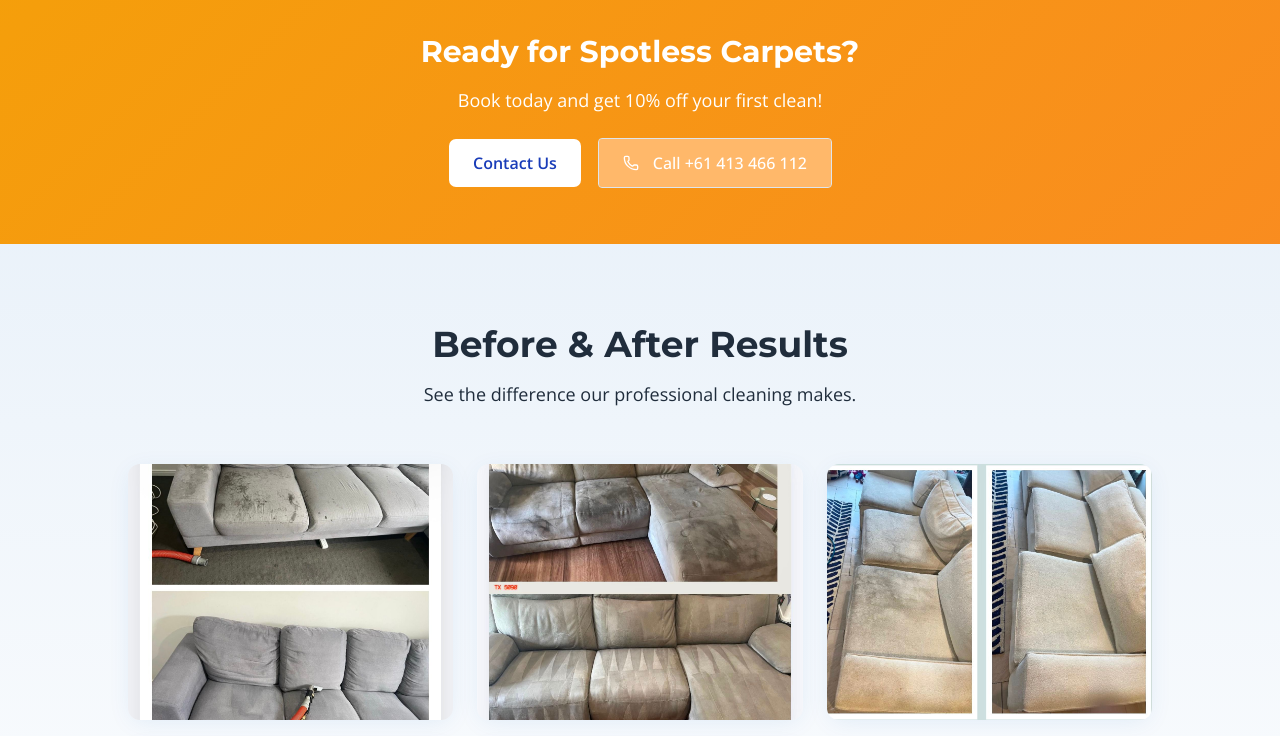
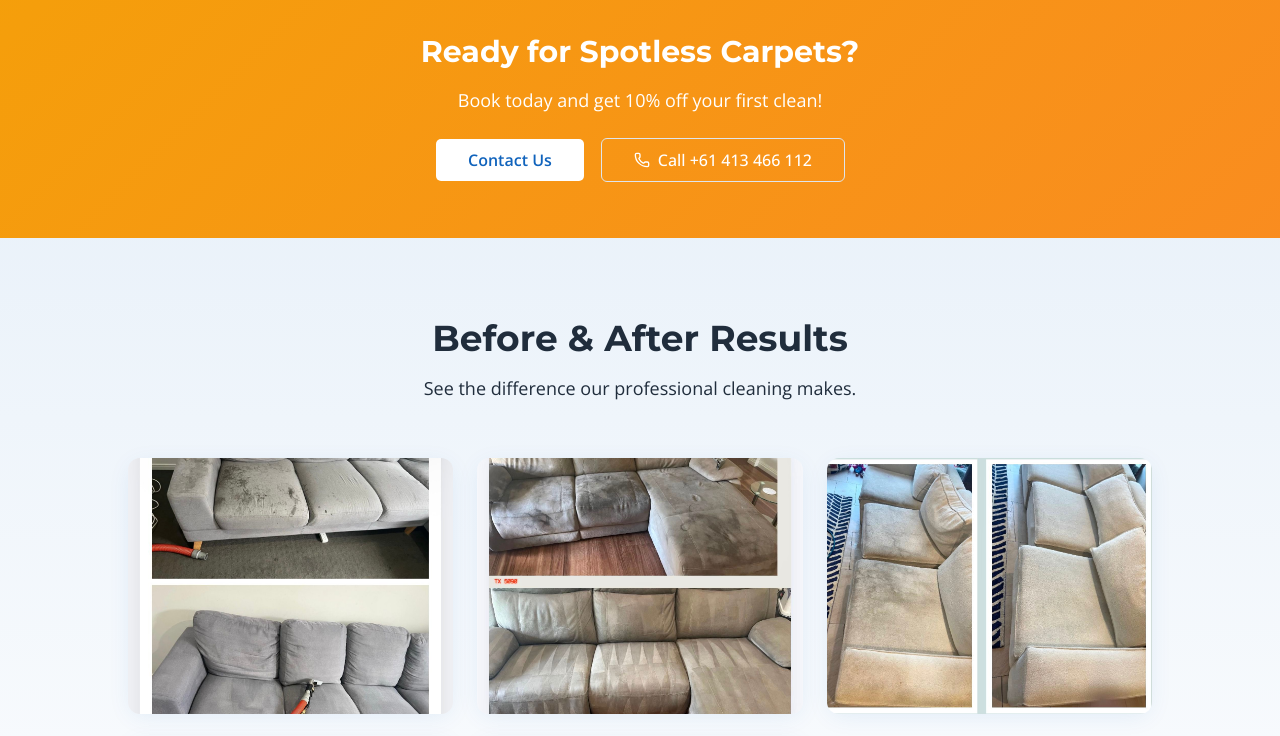
Before and after one commit to Babita2023/hobart-carpet-cleaning, a Next.js app: page / in a window 1280 px wide. Shown: the part 3000-3736 px from the top of the page. Built offline with nearby package versions, Linux system fonts and the light colour scheme.

Commit message:
Add some styles

```diff
--- a/src/app/globals.css
+++ b/src/app/globals.css
@@ -112,6 +112,10 @@ h1, h2, h3, h4, h5, h6 {
   background-color:hsl(var(--primary));
 }
 
+.bg-primary-foreground{
+  background-color: hsl(var(--primary-foreground));
+}
+
  .bg-secondary {
   background-color: hsl(var(--secondary));
 }
--- a/src/components/CTABanner.jsx
+++ b/src/components/CTABanner.jsx
@@ -2,30 +2,20 @@ import { Button } from "@/components/ui/button";
 import { Phone } from "lucide-react";
 
 const CTABanner = () => (
-  <section className="py-14 cta-gradient">
+   <section className="py-14 cta-gradient">
     <div className="container mx-auto px-4 text-center">
-      <h2 className="text-2xl md:text-3xl font-heading font-bold text-white mb-4">
+      <h2 className="text-2xl md:text-3xl font-heading font-bold text-accent-foreground mb-4">
         Ready for Spotless Carpets?
       </h2>
-      <p className="text-white mb-6 text-lg">Book today and get 10% off your first clean!</p>
-      {/* <div className="flex flex-col sm:flex-row gap-4 justify-center">
-        <Button variant="hero" size="lg" className="text-base " asChild>
+      <p className="text-accent-foreground  mb-6 text-lg">Book today and get 10% off your first clean!</p>
+      <div className="flex flex-col sm:flex-row gap-4 justify-center">
+        <Button variant="hero" size="lg" className="text-base" asChild>
           <a href="#contact">Contact Us</a>
         </Button>
-        <Button variant="outline" size="lg" className="text-base border-accent-foreground/30 text-accent-foreground bg-accent-foreground/40 hover:bg-accent-foreground/10" asChild>
-          <a href="tel:0413466112"><Phone className="w-5 h-5 mr-2" /> Call +61 413 466 112</a>
-        </Button>
-      </div> */}
-
-       <div className="flex flex-col sm:flex-row gap-4 justify-center">
-        <Button variant="hero" size="lg" className="text-base bg-white p-6 text-blue-800" asChild>
-          <a href="#contact">Contact Us</a>
-        </Button>
-        <Button variant="outline" size="lg" className="text-base border-accent-foreground/30 text-accent-foreground bg-accent-foreground/40 hover:bg-accent-foreground/10 border  bg-orange-300 hover:bg-orange-400 text-white p-6 rounded" asChild>
+        <Button variant="outline" size="lg" className="text-base border-accent-foreground  text-accent-foreground bg-accent-foreground  hover:bg-accent-foreground" asChild>
           <a href="tel:0413466112"><Phone className="w-5 h-5 mr-2" /> Call +61 413 466 112</a>
         </Button>
       </div>
-
     </div>
   </section>
 );
--- a/src/components/ui/button.jsx
+++ b/src/components/ui/button.jsx
@@ -9,31 +9,20 @@ const buttonVariants = cva(
   {
     variants: {
       variant: {
-        default: "bg-primary text-primary-foreground [a]:hover:bg-primary/80",
-        outline:
-          "border-border bg-background hover:bg-muted hover:text-foreground aria-expanded:bg-muted aria-expanded:text-foreground dark:border-input dark:bg-input/30 dark:hover:bg-input/50",
-        secondary:
-          "bg-secondary text-secondary-foreground hover:bg-secondary/80 aria-expanded:bg-secondary aria-expanded:text-secondary-foreground",
-        ghost:
-          "hover:bg-muted hover:text-foreground aria-expanded:bg-muted aria-expanded:text-foreground dark:hover:bg-muted/50",
-        destructive:
-          "bg-destructive/10 text-destructive hover:bg-destructive/20 focus-visible:border-destructive/40 focus-visible:ring-destructive/20 dark:bg-destructive/20 dark:hover:bg-destructive/30 dark:focus-visible:ring-destructive/40",
-         cta: "cta-gradient text-accent-foreground font-semibold shadow-cta hover:brightness-110 transition-all",
-        hero: "bg-primary-foreground text-primary font-semibold hover:bg-primary-foreground/90",
-          link: "text-primary underline-offset-4 hover:underline",
+       default: "bg-primary text-primary-foreground hover:bg-primary hover:opacity-90",
+        destructive: "bg-destructive text-destructive-foreground hover:bg-destructive/90",
+        outline: "border border-input bg-background hover:bg-accent hover:text-accent-foreground ",
+        secondary: "bg-secondary text-secondary-foreground hover:bg-secondary/80",
+        ghost: "hover:bg-accent hover:text-accent-foreground",
+        link: "text-primary underline-offset-4 hover:underline",
+        cta: "cta-gradient text-accent-foreground font-semibold shadow-cta hover:brightness-110 transition-all",
+        hero: "bg-primary-foreground text-primary font-semibold hover:bg-primary-foreground hover:opacity-90",
       },
       size: {
-        default:
-          "h-8 gap-1.5 px-2.5 has-data-[icon=inline-end]:pr-2 has-data-[icon=inline-start]:pl-2",
-        xs: "h-6 gap-1 rounded-[min(var(--radius-md),10px)] px-2 text-xs in-data-[slot=button-group]:rounded-lg has-data-[icon=inline-end]:pr-1.5 has-data-[icon=inline-start]:pl-1.5 [&_svg:not([class*='size-'])]:size-3",
-        sm: "h-7 gap-1 rounded-[min(var(--radius-md),12px)] px-2.5 text-[0.8rem] in-data-[slot=button-group]:rounded-lg has-data-[icon=inline-end]:pr-1.5 has-data-[icon=inline-start]:pl-1.5 [&_svg:not([class*='size-'])]:size-3.5",
-        lg: "h-9 gap-1.5 px-2.5 has-data-[icon=inline-end]:pr-3 has-data-[icon=inline-start]:pl-3",
-        icon: "size-8",
-        "icon-xs":
-          "size-6 rounded-[min(var(--radius-md),10px)] in-data-[slot=button-group]:rounded-lg [&_svg:not([class*='size-'])]:size-3",
-        "icon-sm":
-          "size-7 rounded-[min(var(--radius-md),12px)] in-data-[slot=button-group]:rounded-lg",
-        "icon-lg": "size-9",
+         default: "h-10 px-4 py-2",
+        sm: "h-9 rounded-md px-3",
+        lg: "h-11 rounded-md px-8",
+        icon: "h-10 w-10",
       },
     },
     defaultVariants: {
--- a/tailwind.config.js
+++ b/tailwind.config.js
@@ -55,10 +55,9 @@ const config = {
   input: "hsl(var(--input))",
   ring: "hsl(var(--ring))",
 
-  primary: {
-    DEFAULT: "hsl(var(--primary))",
-    foreground: "hsl(var(--primary-foreground))",
-  },
+  primary: "hsl(var(--primary))",
+  "primary-foreground" : "hsl(var(--primary-foreground))",
+
 
   secondary: {
     DEFAULT: "hsl(var(--secondary))",
```
